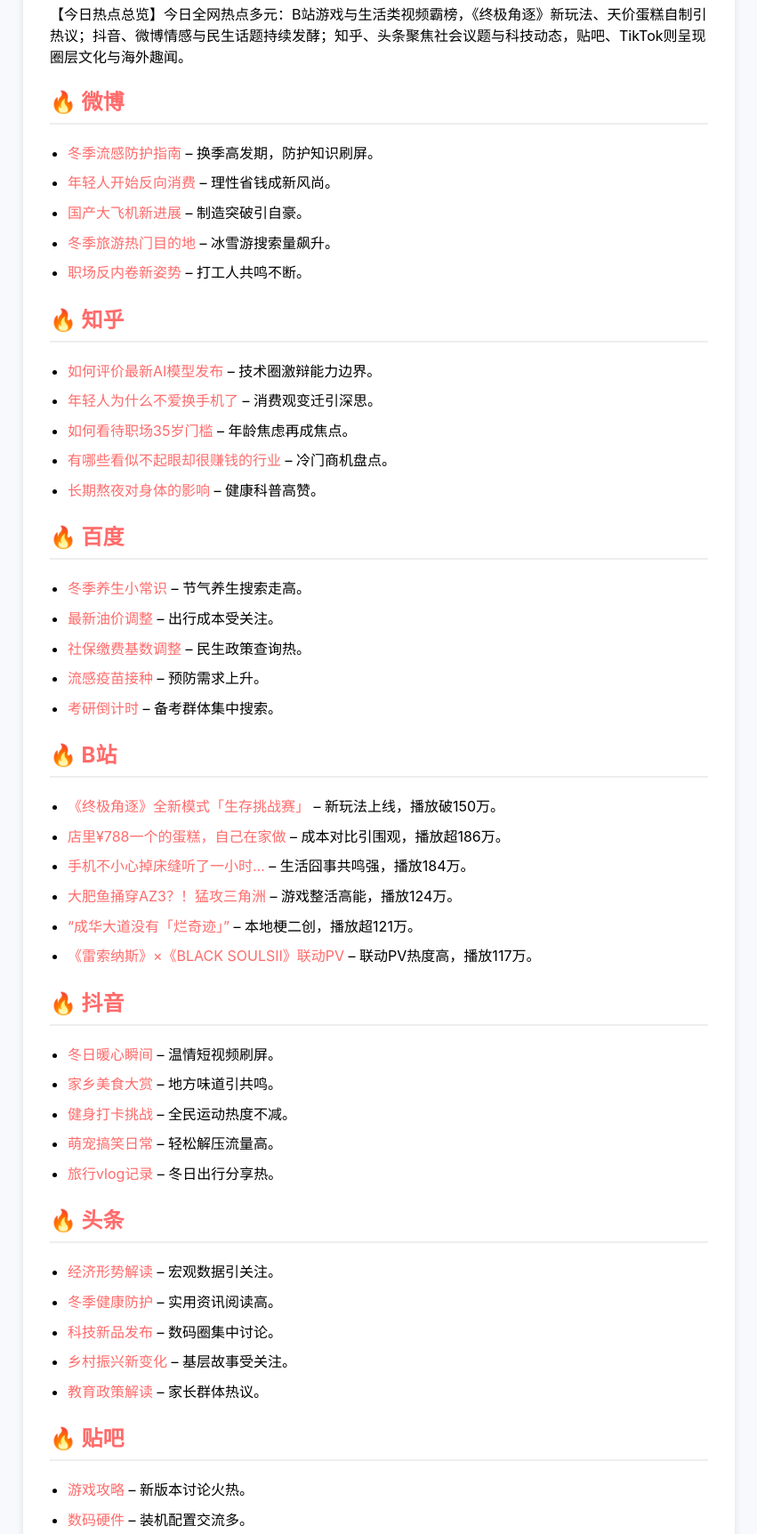
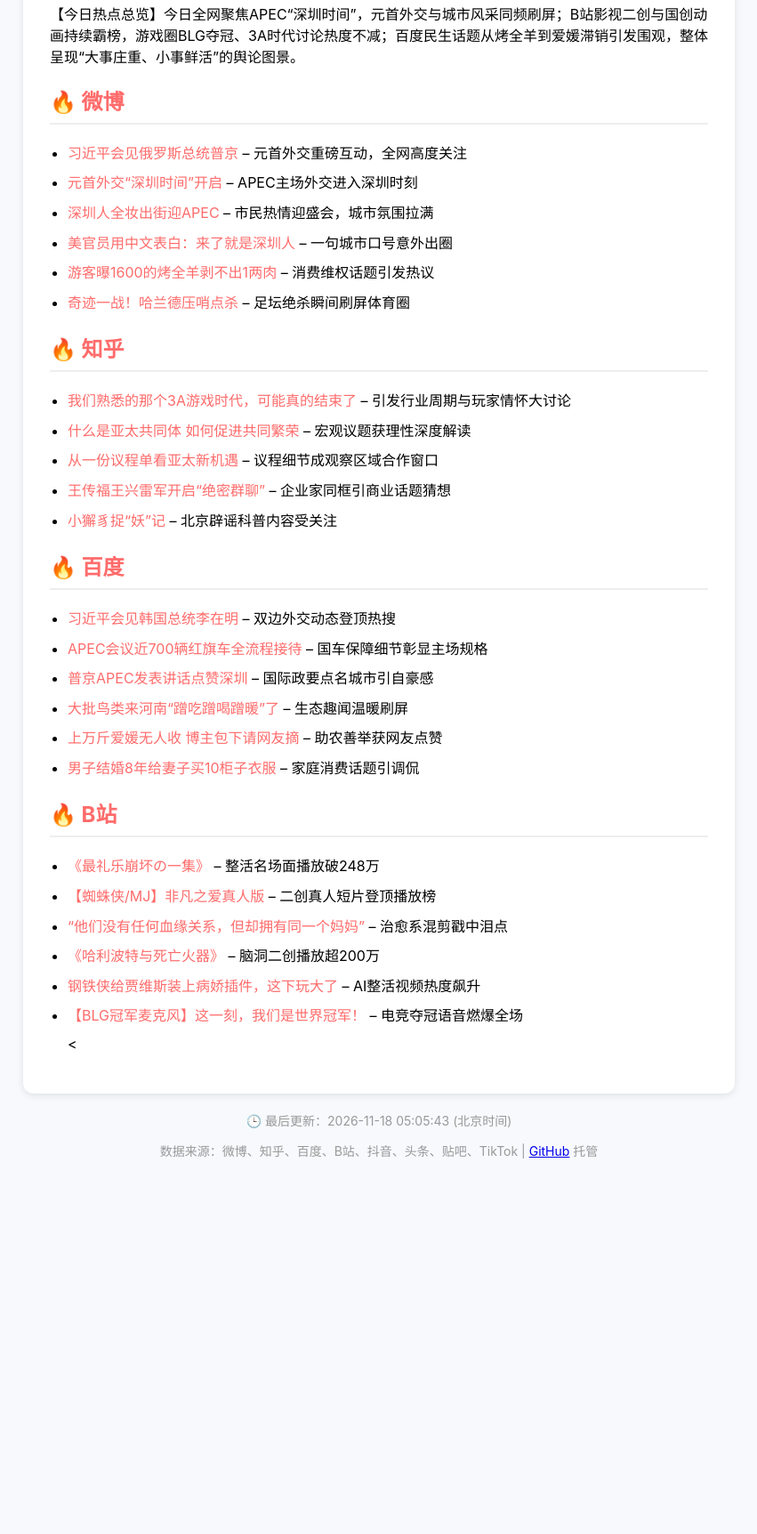
Before and after one commit to hele8406-sketch/daily-trending, a plain HTML site: page docs/index.html in a window 1280 px wide. Shown: the part 223-1947 px from the top of the page at 89% size, without its empty margins (214-1065 px from the left). After the commit the page ends 1560 px from the top, so only its background shows below. Drawn offline with Linux system fonts and the light colour scheme.

Commit message:
📈 更新热门话题 2026-11-18

```diff
--- a/docs/index.html
+++ b/docs/index.html
@@ -3,7 +3,7 @@
 <head>
   <meta charset="UTF-8">
   <meta name="viewport" content="width=device-width, initial-scale=1.0">
-  <title>每日热门话题 - 2026年11月17日</title>
+  <title>每日热门话题 - 2026年11月18日</title>
   <style>
     body { font-family: -apple-system, BlinkMacSystemFont, "Segoe UI", Roboto, sans-serif; max-width: 800px; margin: 0 auto; padding: 20px; background: #f7f9fc; }
     .header { background: linear-gradient(135deg, #ff6b6b 0%, #feca57 100%); color: white; padding: 30px; border-radius: 12px; margin-bottom: 20px; }
@@ -22,78 +22,52 @@
 <body>
   <div class="header">
     <h1>📈 全网热门话题速览</h1>
-    <p>📅 2026年11月17日 ｜ 基于 DeepSeek 自动整理 ｜ 每日 8:00 更新</p>
+    <p>📅 2026年11月18日 ｜ 基于 DeepSeek 自动整理 ｜ 每日 8:00 更新</p>
   </div>
   <div class="content">
-    <p>【今日热点总览】今日全网热点多元：B站游戏与生活类视频霸榜，《终极角逐》新玩法、天价蛋糕自制引热议；抖音、微博情感与民生话题持续发酵；知乎、头条聚焦社会议题与科技动态，贴吧、TikTok则呈现圈层文化与海外趣闻。</p>
+    <p>【今日热点总览】今日全网聚焦APEC“深圳时间”，元首外交与城市风采同频刷屏；B站影视二创与国创动画持续霸榜，游戏圈BLG夺冠、3A时代讨论热度不减；百度民生话题从烤全羊到爱媛滞销引发围观，整体呈现“大事庄重、小事鲜活”的舆论图景。</p>
+
 <h2>🔥 微博</h2>
 <ul>
-  <li><a href="https://s.weibo.com/weibo?q=冬季流感防护指南">冬季流感防护指南</a> – 换季高发期，防护知识刷屏。</li>
-  <li><a href="https://s.weibo.com/weibo?q=年轻人开始反向消费">年轻人开始反向消费</a> – 理性省钱成新风尚。</li>
-  <li><a href="https://s.weibo.com/weibo?q=国产大飞机新进展">国产大飞机新进展</a> – 制造突破引自豪。</li>
-  <li><a href="https://s.weibo.com/weibo?q=冬季旅游热门目的地">冬季旅游热门目的地</a> – 冰雪游搜索量飙升。</li>
-  <li><a href="https://s.weibo.com/weibo?q=职场反内卷新姿势">职场反内卷新姿势</a> – 打工人共鸣不断。</li>
+  <li><a href="https://www.baidu.com/s?wd=%E4%B9%A0%E8%BF%91%E5%B9%B3%E4%BC%9A%E8%A7%81%E4%BF%84%E7%BD%97%E6%96%AF%E6%80%BB%E7%BB%9F%E6%99%AE%E4%BA%AC">习近平会见俄罗斯总统普京</a> – 元首外交重磅互动，全网高度关注</li>
+  <li><a href="https://www.baidu.com/s?wd=%E5%85%83%E9%A6%96%E5%A4%96%E4%BA%A4%E2%80%9C%E6%B7%B1%E5%9C%B3%E6%97%B6%E9%97%B4%E2%80%9D%E5%BC%80%E5%90%AF">元首外交“深圳时间”开启</a> – APEC主场外交进入深圳时刻</li>
+  <li><a href="https://www.baidu.com/s?wd=%E6%B7%B1%E5%9C%B3%E4%BA%BA%E5%85%A8%E5%A6%86%E5%87%BA%E8%A1%97%E8%BF%8EAPEC">深圳人全妆出街迎APEC</a> – 市民热情迎盛会，城市氛围拉满</li>
+  <li><a href="https://www.baidu.com/s?wd=%E7%BE%8E%E5%AE%98%E5%91%98%E7%94%A8%E4%B8%AD%E6%96%87%E8%A1%A8%E7%99%BD%EF%BC%9A%E6%9D%A5%E4%BA%86%E5%B0%B1%E6%98%AF%E6%B7%B1%E5%9C%B3%E4%BA%BA">美官员用中文表白：来了就是深圳人</a> – 一句城市口号意外出圈</li>
+  <li><a href="https://www.baidu.com/s?wd=%E6%B8%B8%E5%AE%A2%E6%9B%9D1600%E7%9A%84%E7%83%A4%E5%85%A8%E7%BE%8A%E5%89%A5%E4%B8%8D%E5%87%BA1%E4%B8%A4%E8%82%89">游客曝1600的烤全羊剥不出1两肉</a> – 消费维权话题引发热议</li>
+  <li><a href="https://www.baidu.com/s?wd=%E5%A5%87%E8%BF%B9%E4%B8%80%E6%88%98%EF%BC%81%E5%93%88%E5%85%B0%E5%BE%B7%E5%8E%8B%E5%93%A8%E7%82%B9%E6%9D%80">奇迹一战！哈兰德压哨点杀</a> – 足坛绝杀瞬间刷屏体育圈</li>
 </ul>
+
 <h2>🔥 知乎</h2>
 <ul>
-  <li><a href="https://www.zhihu.com/search?q=如何评价最新AI模型发布">如何评价最新AI模型发布</a> – 技术圈激辩能力边界。</li>
-  <li><a href="https://www.zhihu.com/search?q=年轻人为什么不爱换手机了">年轻人为什么不爱换手机了</a> – 消费观变迁引深思。</li>
-  <li><a href="https://www.zhihu.com/search?q=如何看待职场35岁门槛">如何看待职场35岁门槛</a> – 年龄焦虑再成焦点。</li>
-  <li><a href="https://www.zhihu.com/search?q=有哪些看似不起眼却很赚钱的行业">有哪些看似不起眼却很赚钱的行业</a> – 冷门商机盘点。</li>
-  <li><a href="https://www.zhihu.com/search?q=长期熬夜对身体的影响">长期熬夜对身体的影响</a> – 健康科普高赞。</li>
+  <li><a href="https://www.bilibili.com/video/BV1cUsu6ZEYp">我们熟悉的那个3A游戏时代，可能真的结束了</a> – 引发行业周期与玩家情怀大讨论</li>
+  <li><a href="https://www.baidu.com/s?wd=%E4%BB%80%E4%B9%88%E6%98%AF%E4%BA%9A%E5%A4%AA%E5%85%B1%E5%90%8C%E4%BD%93+%E5%A6%82%E4%BD%95%E4%BF%83%E8%BF%9B%E5%85%B1%E5%90%8C%E7%B9%81%E8%8D%A3">什么是亚太共同体 如何促进共同繁荣</a> – 宏观议题获理性深度解读</li>
+  <li><a href="https://www.baidu.com/s?wd=%E4%BB%8E%E4%B8%80%E4%BB%BD%E8%AE%AE%E7%A8%8B%E5%8D%95%E7%9C%8B%E4%BA%9A%E5%A4%AA%E6%96%B0%E6%9C%BA%E9%81%87">从一份议程单看亚太新机遇</a> – 议程细节成观察区域合作窗口</li>
+  <li><a href="https://www.baidu.com/s?wd=%E7%8E%8B%E4%BC%A0%E7%A6%8F%E7%8E%8B%E5%85%B4%E9%9B%B7%E5%86%9B%E5%BC%80%E5%90%AF%E2%80%9C%E7%BB%9D%E5%AF%86%E7%BE%A4%E8%81%8A%E2%80%9D">王传福王兴雷军开启“绝密群聊”</a> – 企业家同框引商业话题猜想</li>
+  <li><a href="https://www.baidu.com/s?wd=%E5%B0%8F%E7%8D%AC%E8%B1%B8%E6%8D%89%E2%80%9C%E5%A6%96%E2%80%9D%E8%AE%B0">小獬豸捉“妖”记</a> – 北京辟谣科普内容受关注</li>
 </ul>
+
 <h2>🔥 百度</h2>
 <ul>
-  <li><a href="https://www.baidu.com/s?wd=冬季养生小常识">冬季养生小常识</a> – 节气养生搜索走高。</li>
-  <li><a href="https://www.baidu.com/s?wd=最新油价调整">最新油价调整</a> – 出行成本受关注。</li>
-  <li><a href="https://www.baidu.com/s?wd=社保缴费基数调整">社保缴费基数调整</a> – 民生政策查询热。</li>
-  <li><a href="https://www.baidu.com/s?wd=流感疫苗接种">流感疫苗接种</a> – 预防需求上升。</li>
-  <li><a href="https://www.baidu.com/s?wd=考研倒计时">考研倒计时</a> – 备考群体集中搜索。</li>
+  <li><a href="https://www.baidu.com/s?wd=%E4%B9%A0%E8%BF%91%E5%B9%B3%E4%BC%9A%E8%A7%81%E9%9F%A9%E5%9B%BD%E6%80%BB%E7%BB%9F%E6%9D%8E%E5%9C%A8%E6%98%8E">习近平会见韩国总统李在明</a> – 双边外交动态登顶热搜</li>
+  <li><a href="https://www.baidu.com/s?wd=APEC%E4%BC%9A%E8%AE%AE%E8%BF%91700%E8%BE%86%E7%BA%A2%E6%97%97%E8%BD%A6%E5%85%A8%E6%B5%81%E7%A8%8B%E6%8E%A5%E5%BE%85">APEC会议近700辆红旗车全流程接待</a> – 国车保障细节彰显主场规格</li>
+  <li><a href="https://www.baidu.com/s?wd=%E6%99%AE%E4%BA%ACAPEC%E5%8F%91%E8%A1%A8%E8%AE%B2%E8%AF%9D%E7%82%B9%E8%B5%9E%E6%B7%B1%E5%9C%B3">普京APEC发表讲话点赞深圳</a> – 国际政要点名城市引自豪感</li>
+  <li><a href="https://www.baidu.com/s?wd=%E5%A4%A7%E6%89%B9%E9%B8%9F%E7%B1%BB%E6%9D%A5%E6%B2%B3%E5%8D%97%E2%80%9C%E8%B9%AD%E5%90%83%E8%B9%AD%E5%96%9D%E8%B9%AD%E6%9A%96%E2%80%9D%E4%BA%86">大批鸟类来河南“蹭吃蹭喝蹭暖”了</a> – 生态趣闻温暖刷屏</li>
+  <li><a href="https://www.baidu.com/s?wd=%E4%B8%8A%E4%B8%87%E6%96%A4%E7%88%B1%E5%AA%9B%E6%97%A0%E4%BA%BA%E6%94%B6+%E5%8D%9A%E4%B8%BB%E5%8C%85%E4%B8%8B%E8%AF%B7%E7%BD%91%E5%8F%8B%E6%91%98">上万斤爱媛无人收 博主包下请网友摘</a> – 助农善举获网友点赞</li>
+  <li><a href="https://www.baidu.com/s?wd=%E7%94%B7%E5%AD%90%E7%BB%93%E5%A9%9A8%E5%B9%B4%E7%BB%99%E5%A6%BB%E5%AD%90%E4%B9%B010%E6%9F%9C%E5%AD%90%E8%A1%A3%E6%9C%8D">男子结婚8年给妻子买10柜子衣服</a> – 家庭消费话题引调侃</li>
 </ul>
+
 <h2>🔥 B站</h2>
 <ul>
-  <li><a href="https://www.bilibili.com/video/BV141sP6sE1x">《终极角逐》全新模式「生存挑战赛」</a> – 新玩法上线，播放破150万。</li>
-  <li><a href="https://www.bilibili.com/video/BV1hPsJ6BEL9">店里¥788一个的蛋糕，自己在家做</a> – 成本对比引围观，播放超186万。</li>
-  <li><a href="https://www.bilibili.com/video/BV1oFsW6oEs5">手机不小心掉床缝听了一小时…</a> – 生活囧事共鸣强，播放184万。</li>
-  <li><a href="https://www.bilibili.com/video/BV16GsF6hEKf">大肥鱼捅穿AZ3？！猛攻三角洲</a> – 游戏整活高能，播放124万。</li>
-  <li><a href="https://www.bilibili.com/video/BV1BDsE67Eom">“成华大道没有「烂奇迹」”</a> – 本地梗二创，播放超121万。</li>
-  <li><a href="https://www.bilibili.com/video/BV1YvsP6wEW5">《雷索纳斯》×《BLACK SOULSⅡ》联动PV</a> – 联动PV热度高，播放117万。</li>
-</ul>
-<h2>🔥 抖音</h2>
-<ul>
-  <li><a href="https://www.douyin.com/search/冬日暖心瞬间">冬日暖心瞬间</a> – 温情短视频刷屏。</li>
-  <li><a href="https://www.douyin.com/search/家乡美食大赏">家乡美食大赏</a> – 地方味道引共鸣。</li>
-  <li><a href="https://www.douyin.com/search/健身打卡挑战">健身打卡挑战</a> – 全民运动热度不减。</li>
-  <li><a href="https://www.douyin.com/search/萌宠搞笑日常">萌宠搞笑日常</a> – 轻松解压流量高。</li>
-  <li><a href="https://www.douyin.com/search/旅行vlog记录">旅行vlog记录</a> – 冬日出行分享热。</li>
-</ul>
-<h2>🔥 头条</h2>
-<ul>
-  <li><a href="https://www.toutiao.com/search?keyword=经济形势解读">经济形势解读</a> – 宏观数据引关注。</li>
-  <li><a href="https://www.toutiao.com/search?keyword=冬季健康防护">冬季健康防护</a> – 实用资讯阅读高。</li>
-  <li><a href="https://www.toutiao.com/search?keyword=科技新品发布">科技新品发布</a> – 数码圈集中讨论。</li>
-  <li><a href="https://www.toutiao.com/search?keyword=乡村振兴新变化">乡村振兴新变化</a> – 基层故事受关注。</li>
-  <li><a href="https://www.toutiao.com/search?keyword=教育政策解读">教育政策解读</a> – 家长群体热议。</li>
-</ul>
-<h2>🔥 贴吧</h2>
-<ul>
-  <li><a href="https://tieba.baidu.com/f?kw=游戏攻略">游戏攻略</a> – 新版本讨论火热。</li>
-  <li><a href="https://tieba.baidu.com/f?kw=数码硬件">数码硬件</a> – 装机配置交流多。</li>
-  <li><a href="https://tieba.baidu.com/f?kw=足球">足球</a> – 赛事复盘争论热。</li>
-  <li><a href="https://tieba.baidu.com/f?kw=动漫">动漫</a> – 新番剧情讨论高。</li>
-  <li><a href="https://tieba.baidu.com/f?kw=校园生活">校园生活</a> – 学生日常分享多。</li>
-</ul>
-<h2>🔥 TikTok</h2>
-<ul>
-  <li><a href="https://www.tiktok.com/search?q=winterrecipe">winterrecipe</a> – 冬季食谱全球流行。</li>
-  <li><a href="https://www.tiktok.com/search?q=petsoftiktok">petsoftiktok</a> – 萌宠内容持续霸榜。</li>
-  <li><a href="https://www.tiktok.com/search?q=traveldiaries">traveldiaries</a> – 旅行记录分享热。</li>
-  <li><a href="https://www.tiktok.com/search?q=dancechallenge">dancechallenge</a> – 舞蹈挑战再掀热潮。</li>
-  <li><a href="https://www.tiktok.com/search?q=lifehacks">lifehacks</a> – 生活妙招实用吸睛。</li>
-</ul>
+  <li><a href="https://www.bilibili.com/video/BV1b2sK6aEJ9">《最礼乐崩坏の一集》</a> – 整活名场面播放破248万</li>
+  <li><a href="https://www.bilibili.com/video/BV1xFs36uEvE">【蜘蛛侠/MJ】非凡之爱真人版</a> – 二创真人短片登顶播放榜</li>
+  <li><a href="https://www.bilibili.com/video/BV12MsK6tEV1">“他们没有任何血缘关系，但却拥有同一个妈妈”</a> – 治愈系混剪戳中泪点</li>
+  <li><a href="https://www.bilibili.com/video/BV1v8sP6vEiq">《哈利波特与死亡火器》</a> – 脑洞二创播放超200万</li>
+  <li><a href="https://www.bilibili.com/video/BV1fDsu6xEyA">钢铁侠给贾维斯装上病娇插件，这下玩大了</a> – AI整活视频热度飙升</li>
+  <li><a href="https://www.bilibili.com/video/BV1JNsr67EbT">【BLG冠军麦克风】这一刻，我们是世界冠军！</a> – 电竞夺冠语音燃爆全场</li>
+  <
   </div>
   <div class="footer">
-    <p>🕒 最后更新：2026-11-17 05:43:21 (北京时间)</p>
+    <p>🕒 最后更新：2026-11-18 05:05:43 (北京时间)</p>
     <p>数据来源：微博、知乎、百度、B站、抖音、头条、贴吧、TikTok | <a href="https://github.com">GitHub</a> 托管</p>
   </div>
 </body>
```
